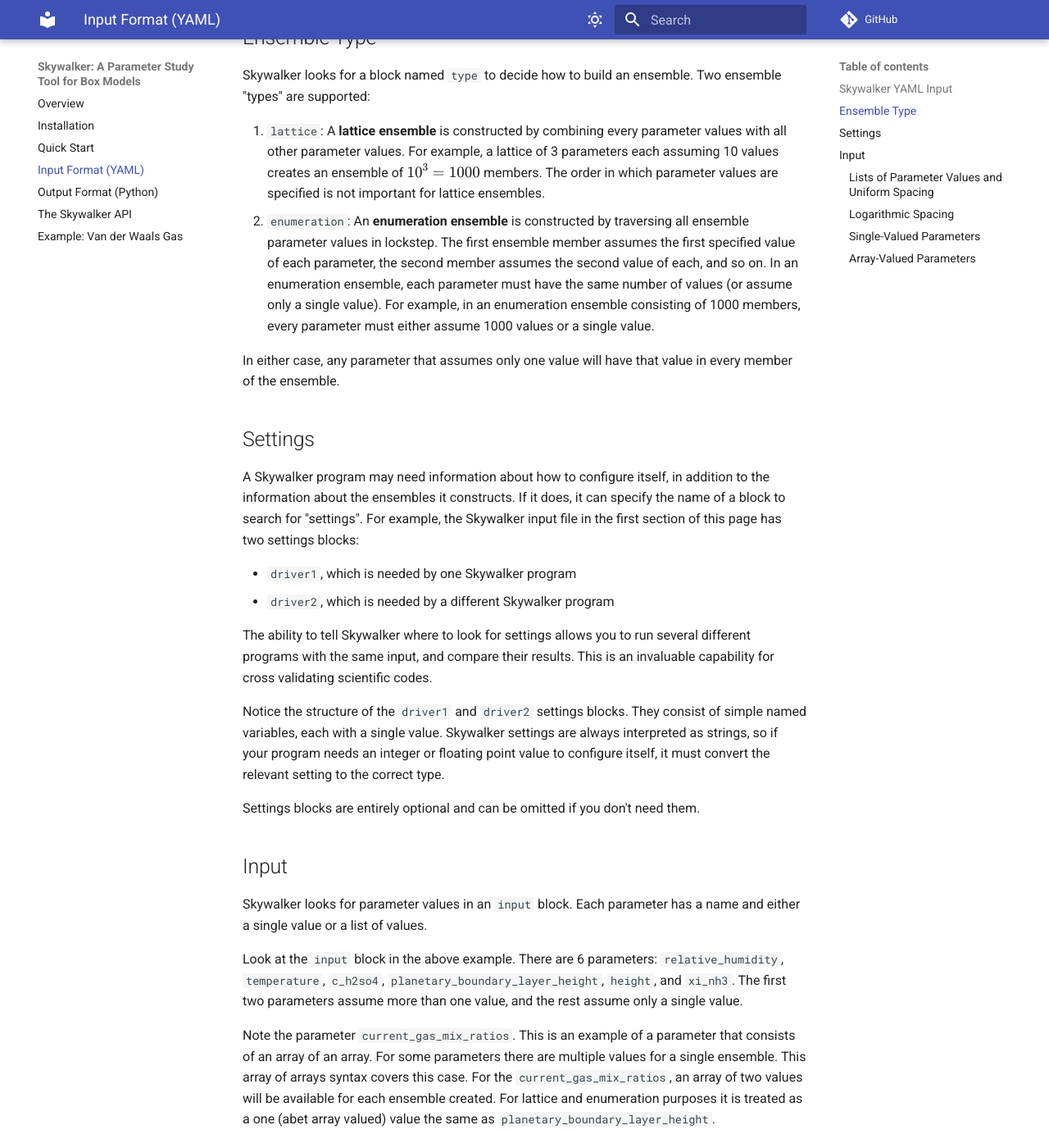
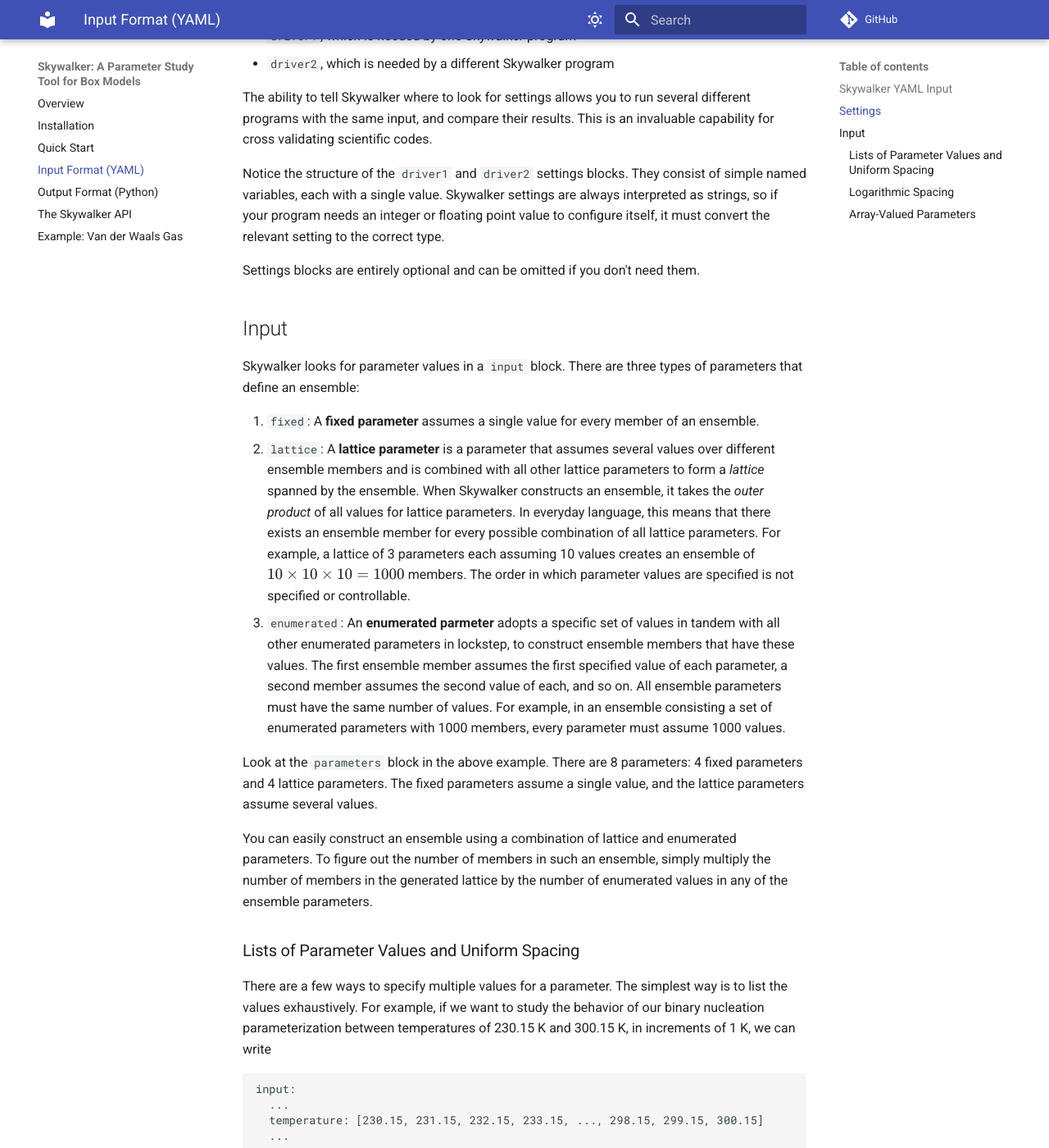
Before and after one commit to eagles-project/skywalker, an MkDocs documentation site: the page built from docs/input.md, in a window 1280 px wide and 1400 px high, scrolled down 1830 px. Shown: the whole window at 82% size. Built offline with MkDocs 1.6.1 and Material for MkDocs 9.7.7, drawn with Linux system fonts in a browser that asks for light colours; comment, search, counter and statistics services are not loaded; some of the changed text lies outside the part shown.

Commit message:
Updated docs to reflect new input spec.

````diff
--- a/docs/input.md
+++ b/docs/input.md
@@ -40,12 +40,9 @@
 Skywalker looks for the following information in an input file, each of which
 belongs in its own block:
 
-* an **ensemble type** block that defines the method used to construct an
-  ensemble
 * an optional **settings** block that conveys information from the user to a
   Skywalker program
-* an **input** block that defines the members of the ensemble using the method
-  selected in the **ensemble type** block.
+* an **input** block that defines the members of the ensemble.
 
 Here's an example of a Skywalker input file used to test an aerosol
 parameterization that appears in two different scientific codes:
@@ -66,47 +61,22 @@
   pbl_nuc_wang2008_user_choice: 0
 
 input:
-  relative_humidity: [0.01, 1.00, 0.01]
-  temperature: [230.15, 300.15, 1]
-  c_h2so4: 5e8 # [#/cc]
-  planetary_boundary_layer_height: 1100
-  height: 500
-  xi_nh3: 0
-  current_gas_mix_ratios: [[0.1, 0.3, 0.6],
-                           [0, 0.4, 0.4],
-                           [0.2, 0.8, 0],
-                           [0.5, 0.25, 0.25]]
-  wet_geo_mean_diameter: [[0.001, 0.002, 0.003],
-                          [0.004, 0.005, 0.006],
-                          [0.001, 0.001, 0.001]]
+  fixed:
+    c_h2so4: 5e8 # [#/cc]
+    planetary_boundary_layer_height: 1100
+    height: 500
+    xi_nh3: 0
+  lattice:
+    relative_humidity: [0.01, 1.00, 0.01]
+    temperature: [230.15, 300.15, 1]
 ```
 
 Below, we describe the structure of each of these blocks, and give examples.
 Skywalker parses the input YAML file for you, so there's no need to worry about
 types, comments, or any of the details of the YAML format.
 
-These blocks can appear in any order within a YAML file.
-
-## Ensemble Type
-
-Skywalker looks for a block named `type` to decide how to build an ensemble. Two
-ensemble "types" are supported:
-
-1. `lattice`: A **lattice ensemble** is constructed by combining every parameter
-   values with all other parameter values. For example, a lattice of 3
-   parameters each assuming 10 values creates an ensemble of $10^3 = 1000$
-   members. The order in which parameter values are specified is not important
-   for lattice ensembles.
-2. `enumeration`: An **enumeration ensemble** is constructed by traversing all
-   ensemble parameter values in lockstep. The first ensemble member assumes the
-   first specified value of each parameter, the second member assumes the second
-   value of each, and so on. In an enumeration ensemble, each parameter must
-   have the same number of values (or assume only a single value). For example,
-   in an enumeration ensemble consisting of 1000 members, every parameter must
-   either assume 1000 values or a single value.
-
-In either case, any parameter that assumes only one value will have that value
-in every member of the ensemble.
+These blocks can appear in any order within a YAML file. A Skywalker program
+ignores all blocks aside from settings and `input` blocks.
 
 ## Settings
 
@@ -132,20 +102,36 @@
 
 ## Input
 
-Skywalker looks for parameter values in an `input` block. Each parameter has a
-name and either a single value or a list of values.
+Skywalker looks for parameter values in a `input` block. There are three
+types of parameters that define an ensemble:
 
-Look at the `input` block in the above example. There are 6 parameters:
-`relative_humidity`, `temperature`, `c_h2so4`,
-`planetary_boundary_layer_height`, `height`, and `xi_nh3`. The first two
-parameters assume more than one value, and the rest assume only a single value.
+1. `fixed`: A **fixed parameter** assumes a single value for every member of
+   an ensemble.
+2. `lattice`: A **lattice parameter** is a parameter that assumes several values
+   over different ensemble members and is combined with all other lattice
+   parameters to form a *lattice* spanned by the ensemble. When Skywalker
+   constructs an ensemble, it takes the *outer product* of all values for
+   lattice parameters. In everyday language, this means that there exists an
+   ensemble member for every possible combination of all lattice parameters.
+   For example, a lattice of 3 parameters each assuming 10 values creates an
+   ensemble of $10\times10\times10 = 1000$ members. The order in which parameter
+   values are specified is not specified or controllable.
+3. `enumerated`: An **enumerated parmeter** adopts a specific set of values in
+   tandem with all other enumerated parameters in lockstep, to construct
+   ensemble members that have these values. The first ensemble member assumes
+   the first specified value of each parameter, a second member assumes the
+   second value of each, and so on. All ensemble parameters must have the same
+   number of values. For example, in an ensemble consisting a set of enumerated
+   parameters with 1000 members, every parameter must assume 1000 values.
 
-Note the parameter `current_gas_mix_ratios`.  This is an example of a parameter that
-consists of an array of an array.  For some parameters there are multiple values
-for a single ensemble.  This array of arrays syntax covers this case.  For the
-`current_gas_mix_ratios`, an array of two values will be available for each ensemble
-created.  For lattice and enumeration purposes it is treated as a one (abet array
-valued) value the same as `planetary_boundary_layer_height`.
+Look at the `parameters` block in the above example. There are 8 parameters:
+4 fixed parameters and 4 lattice parameters. The fixed parameters assume a
+single value, and the lattice parameters assume several values.
+
+You can easily construct an ensemble using a combination of lattice and
+enumerated parameters. To figure out the number of members in such an ensemble,
+simply multiply the number of members in the generated lattice by the number of
+enumerated values in any of the ensemble parameters.
 
 ### Lists of Parameter Values and Uniform Spacing
 
@@ -192,7 +178,6 @@
 These rules may seem arbitrary, but in practice, they will never prevent you
 from doing what you need to do.
 
-
 ### Logarithmic Spacing
 
 Sometimes a parameter varies over several orders of magnitude, making it
@@ -216,20 +201,6 @@
 You can use this logarithmic option for parameters with explicitly listed values
 as well, but it's most uѕeful when combined with the uniform spacing above.
 
-### Single-Valued Parameters
-
-To specify a parameter with a single value, you can use a scalar value for that
-parameter, as is done above with the `c_h2so4`,
-`planetary_boundary_layer_height`, `height`, and `xi_nh3` parameters. You can
-also use a list that contains only 1 parameter:
-
-```
-input:
-  ...
-  c_h2so4: [5e8] # this does the same thing as the original example
-  ...
-```
-
 ### Array-Valued Parameters
 
 Occasionally, it's useful to use a single parameter name for a collection of
@@ -244,7 +215,8 @@
 ```
 input:
   ...
-  current_gas_mix_ratios: [[0.1, 0.3, 0.6], [0, 0.4, 0.4], [0.2, 0.8, 0], [0.5, 0.25, 0.25]]
+  lattice:
+    current_gas_mix_ratios: [[0.1, 0.3, 0.6], [0, 0.4, 0.4], [0.2, 0.8, 0], [0.5, 0.25, 0.25]]
   ...
 ```
 
@@ -263,15 +235,17 @@
 ```
 input:
   ...
-  wet_geo_mean_diameter: [[0.001, 0.002, 0.003],[0.004, 0.005, 0.009], [0.001, 0.001, 0.002]]
+  lattice:
+    wet_geo_mean_diameter: [[0.001, 0.002, 0.003],[0.004, 0.005, 0.009], [0.001, 0.001, 0.002]]
   ...
 ```
-When using lattice input, this is interpreted as the `wet_geo_mean_diameter` parameter assumes
-an array value with uniform spacing for each ensemble.
-The array values start at [0.001, 0.002, 0.003] and goes to
-[0.004, 0.005, 0.009] incrementing each individual array entry by [0.001, 0.001, 0.002]
- for each ensemble.  The interpretation of the values as a uniform spacing list is the same as
-above for a scalar list:
+
+This means that the `wet_geo_mean_diameter` parameter assumes an array value
+with uniform spacing for each ensemble. The array values start at
+`[0.001, 0.002, 0.003]` and go to `[0.004, 0.005, 0.009]`, incrementing each
+individual array entry by `[0.001, 0.001, 0.002]` for each ensemble. The
+interpretation of the values as a uniform spacing list is the same as above for
+a scalar list:
 
 * The list contains 3 sub-lists
 * Each value in the first list is less than the corresponding value in the second list
````
Also changed, not shown: other parts of docs/input.md (+0 -2 lines), docs/example.md (+41 -23 lines), docs/quick_start.md (+5 -6 lines).
